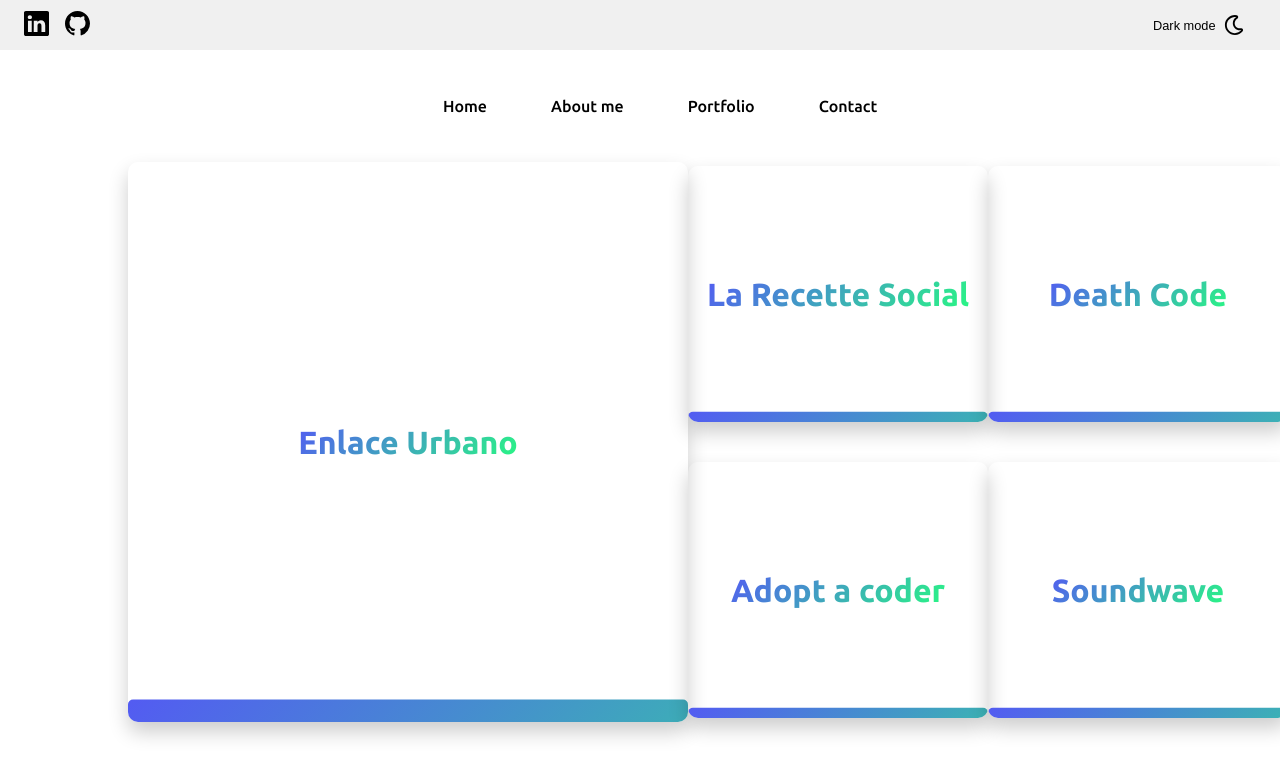
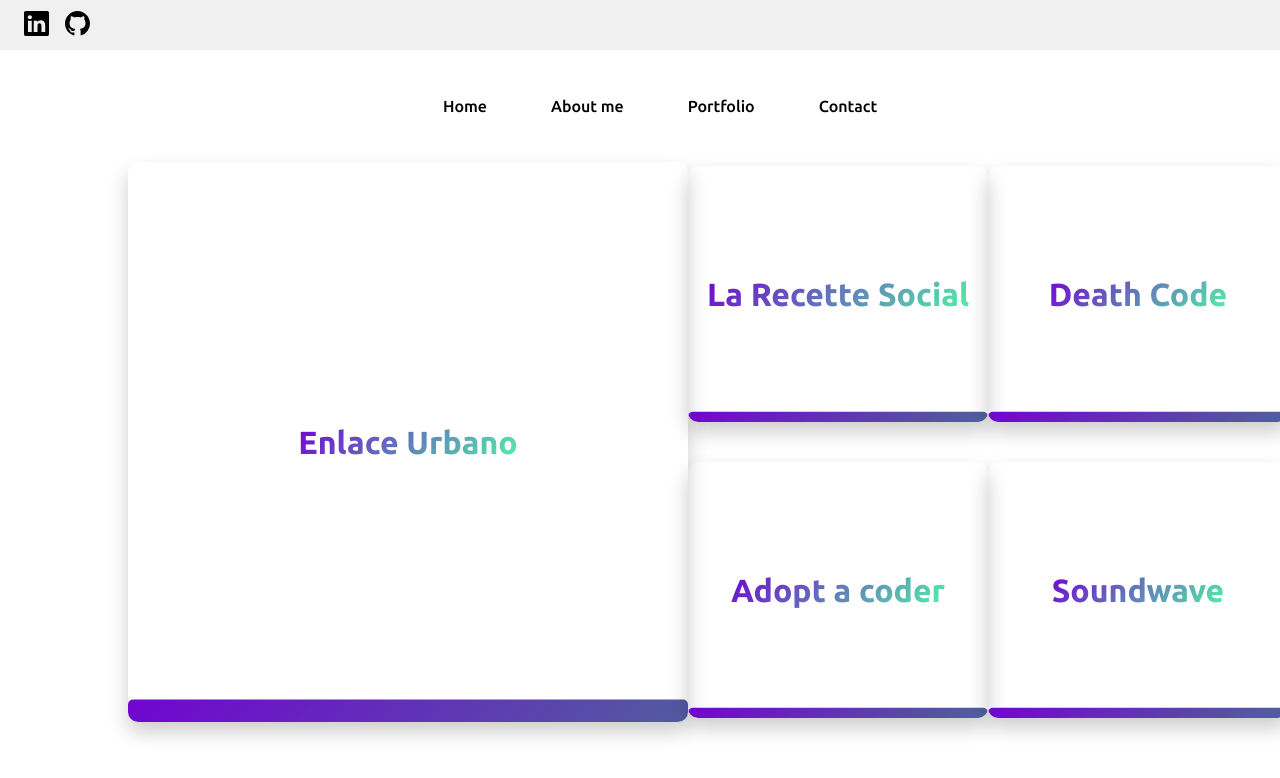
Before and after one commit to gbixio/portfolio-galit-bixio, a React (Vite) app: page /portfolio in a window 1280 px wide. Shown: the top 778 px of the page. Built offline with nearby package versions, Linux system fonts and the light colour scheme; some icons are missing.

Commit message:
projects linked

```diff
--- a/src/components/atoms/card/Card.tsx
+++ b/src/components/atoms/card/Card.tsx
@@ -6,6 +6,7 @@ interface Props {
   resume: string;
   height: string;
   width: string;
+
 }
 const Card: React.FC<Props> = ({  title, rol, resume, height, width}) => {
   return (
@@ -22,6 +23,7 @@ const Card: React.FC<Props> = ({  title, rol, resume, height, width}) => {
           </p>
         </Content>
       </Cards>
+
     </CardContainer>
   </>
   );
--- a/src/components/atoms/card/CardStyle.tsx
+++ b/src/components/atoms/card/CardStyle.tsx
@@ -42,7 +42,7 @@ export const FrontContent = styled.div`
     font-size: 2rem;
     font-weight: 700;
     opacity: 1;
-    background: linear-gradient(-45deg, #29f883 0%, #535bf2 100%);
+    background: linear-gradient(-45deg, #53f2a5 0%,rgb(113, 5, 208) 100%);
     background-clip: text;
     -webkit-background-clip: text;
     -webkit-text-fill-color: transparent;
@@ -61,11 +61,10 @@ export const Content = styled.div`
   align-items: center;
   justify-content: center;
   text-align: center;
-  gap: 10px;
-  background: linear-gradient(-45deg, #29f883 0%, #535bf2 100%);
+  background: linear-gradient(-45deg, #36ac73 0%, rgb(113, 5, 208) 100%);
   color: #e8e8e8;
-  padding: 20px;
-  line-height: 1.5;
+  padding: 10px;
+  line-height: 1.2;
   border-radius: 5px;
   pointer-events: none;
   transform: translateY(96%);
--- a/src/components/molecules/portfolioContainer/PortfolioContainer.tsx
+++ b/src/components/molecules/portfolioContainer/PortfolioContainer.tsx
@@ -4,21 +4,21 @@ import { PortfolioContainer } from './PortfolioContainerStyle'
 const CardGrid = () => {
   return (
     <PortfolioContainer>
-      <div className='card1'>
-      <Card height={'70vh'} width={'70vh'} title={'Enlace Urbano'} rol={'Product Owner | Developer'} resume={'Un proyecto de CMS para la ONG chilena, skadjkakjdalk'} />
-      </div>
-      <div className='card2'>
-      <Card height={'32vh'} width={'300px'} title={'La Recette Social'} rol={'lalla'} resume={'hgfhd'}  />
-      </div>
-      <div className='card3'>
-      <Card height={'32vh'} width={'300px'} title={'Death Code'} rol={'aasa'} resume={''}  />
-      </div>
-      <div className='card4'>
-      <Card height={'32vh'} width={'300px'} title={'Adopt a coder'} rol={'UX/UI designer'} resume={'Proyecto para la Hackaton realizado en dos días'}  />
-      </div>
-      <div className='card5'>
+      <a className='card1' href="https://github.com/Enlace-Urbano">
+      <Card height={'70vh'} width={'70vh'} title={'Enlace Urbano'} rol={'Product Owner | Developer | UX/UI '} resume={'¡Construyendo puentes! Elaboramos un CMS responsive con Backend y Frontend que permite a Enlace Urbano ONG gestionar su contenido de manera eficiente. Un proyecto impactante, colaborando con una organización comprometida en mejorar la calidad de vida de comunidades urbanas.'} />
+      </a>
+      <a className='card2' href='https://github.com/gbixio/front-recette-social-recetasreactivas'>
+      <Card height={'32vh'} width={'300px'} title={'La Recette Social'} rol={'Developer'} resume={'¡Una red social gastronómica! Backend y Frontend para esta API Rest que permite crear, compartir y aprender recetas de comida.'}  />
+      </a>
+      <a className='card3' href='https://github.com/Death-Code/Death-Code' >
+      <Card height={'32vh'} width={'300px'} title={'Death Code'} rol={'Developer'} resume={'¡Un juego de muerte! En esta ruleta rusa virtual escribes el nombre de los participantes y uno morirá al azar'}  />
+      </a>
+      <a className='card4' href="https://github.com/adoptacoder-app/adoptacoder" >
+      <Card height={'32vh'} width={'300px'} title={'Adopt a coder'} rol={'UX/UI | Developer'} resume={'MVP realizado en 48hs para la Hackaton organizada por La Caixa Tech y Factoría F5 elaborada para que las empresas encuentren a sus coders'}  />
+      </a>
+      <a className='card5' href='https://github.com/gbixio/soundwave-react'>
       <Card height={'32vh'} width={'300px'} title={'Soundwave'} rol={'Developer'} resume={'Primera App en React realizada basándome en un mockup'}  />
-      </div>
+      </a>
     </PortfolioContainer>
   )
 
--- a/src/components/molecules/topNav/TopNav.tsx
+++ b/src/components/molecules/topNav/TopNav.tsx
@@ -1,11 +1,11 @@
-import { ThemeSwitch, Social } from "../../atoms/index";
+import { Social } from "../../atoms/index";
 import { TopNavStyle } from "./TopNavStyle";
 
 function TopNav() {
   return (
     <TopNavStyle>
       <Social />
-      <ThemeSwitch />
+      {/* <ThemeSwitch /> */}
     </TopNavStyle>
   );
 }
```
Also changed, not shown: 1 other file (tests, documents, lock files or other folders).
